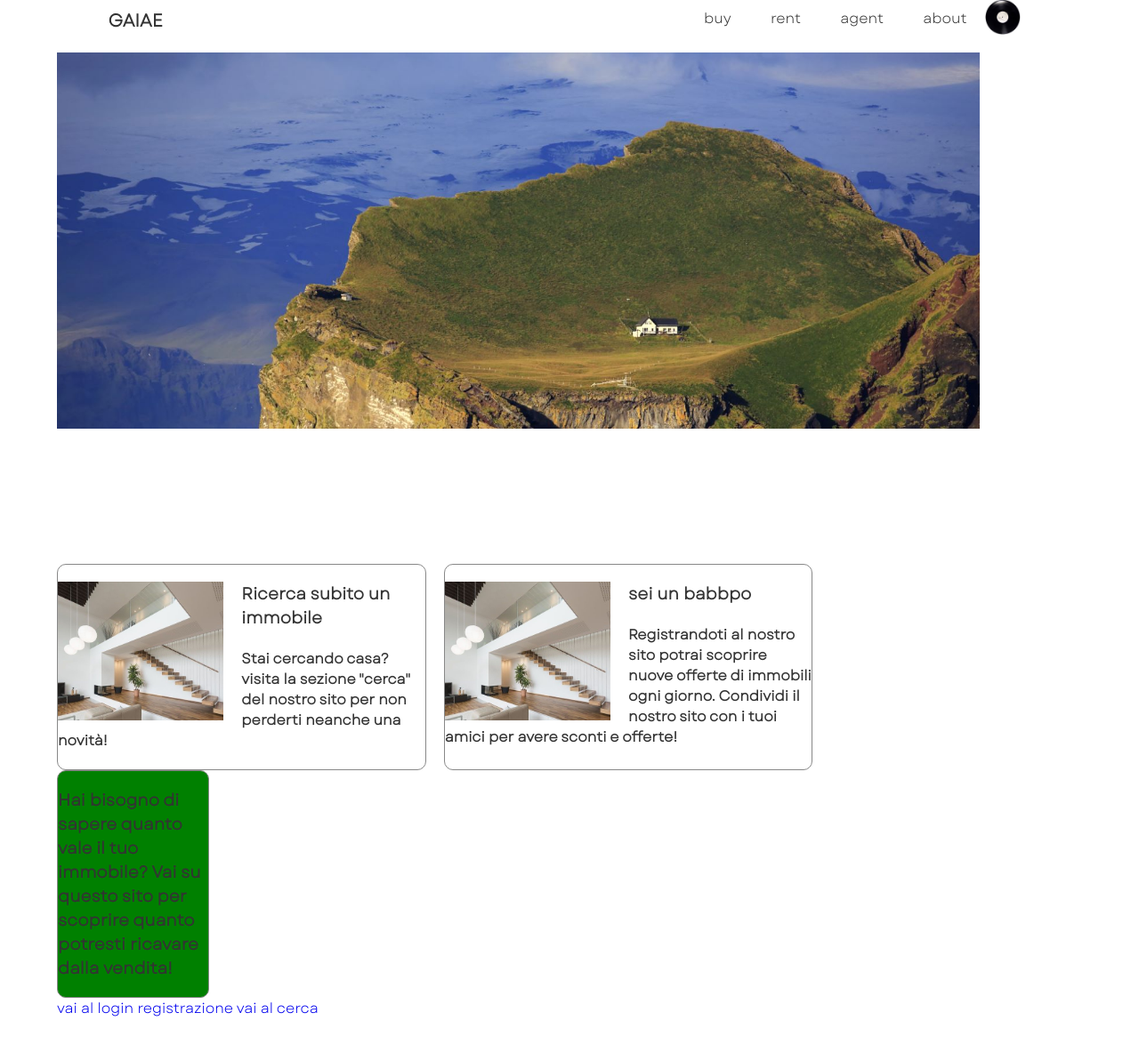
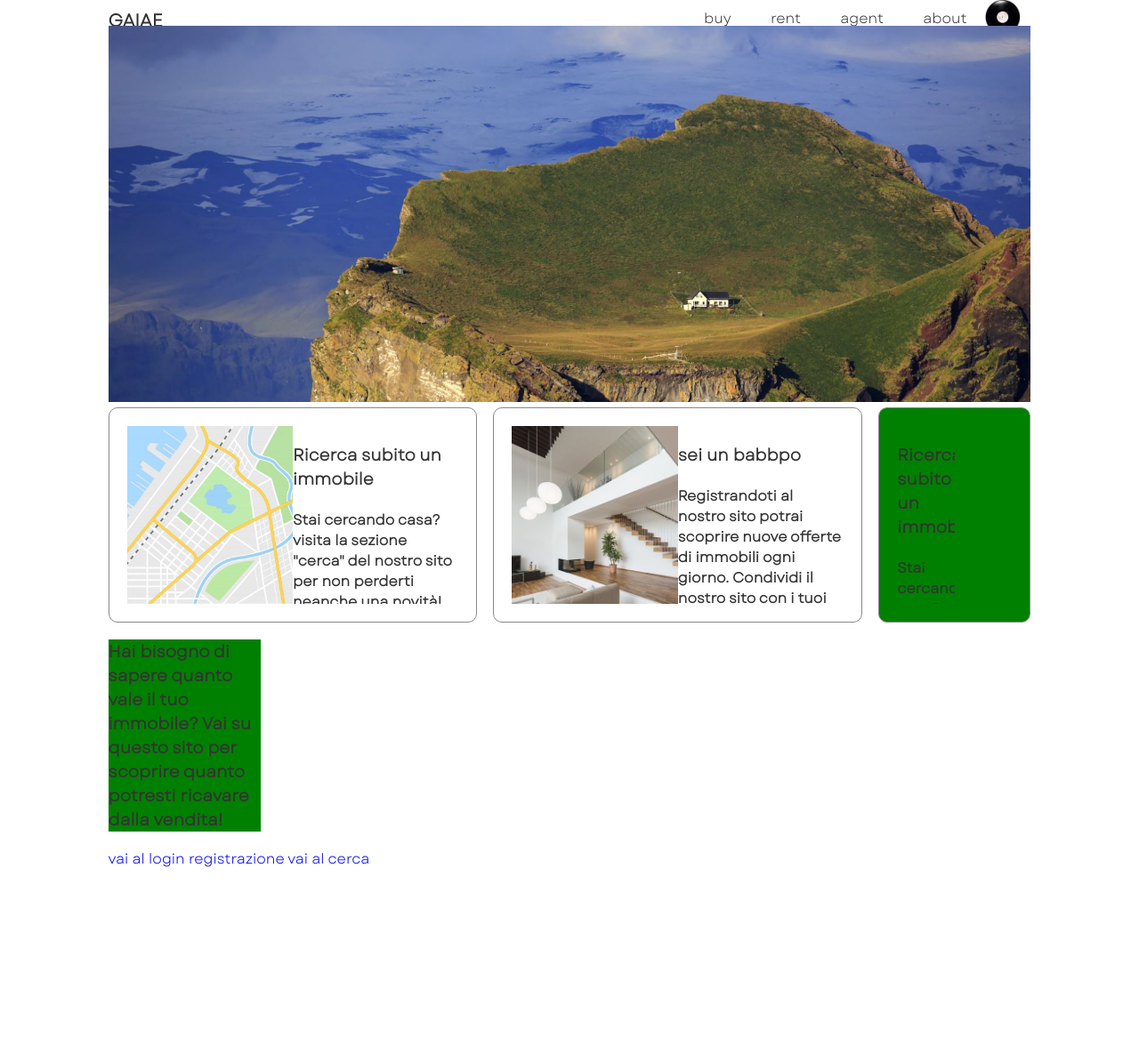
Before and after one commit to gaianour/gaiae2, a PHP site: page / in a window 1280 px wide. Shown: the part 31-1206 px from the top of the page at 89% size. After the commit the page ends 1006 px from the top, so only its background shows below. Run offline with PHP 8.4, Linux system fonts and the light colour scheme.

Commit message:
mega committone

```diff
--- a/index.html
+++ b/index.html
@@ -26,33 +26,41 @@
     </header>
 
     <main>
-        <div class="main__copertina">
-            <img class="w100"src="./immagini/copertina.jpg" alt="copertina">
-            <div class="overlay">
-              <h1>Testo sovrapposto</h1>
-              <p>Descrizione dell'immagine</p>
+        <div><img class="copertina" src="./immagini/copertina.jpg" alt="immagine di copertina"></div>
+
+        <div class="contenuto">
+            <div class="contenuto__item">
+                <div class="contenuto__item__img">
+                    <img class="float-left" src="./immagini/mappa.jpeg" alt="immagine1">
+                </div>
+                <div class="contenuto__item__text">
+                    <h3>Ricerca subito un immobile</h3>
+                    <h4>Stai cercando casa? visita la sezione "cerca" del nostro sito per non perderti neanche una novità!</h4>
+                </div>
             </div>
 
-        <div class="main__contenuto">
-            <div class="main__contenuto__item item40">
-                <div class="main__ct">
-                    <img class="float-left" src="./immagini/index1.jpg" alt="">
-
-                        <h3>Ricerca subito un immobile</h3>
-                        <h4>Stai cercando casa? visita la sezione "cerca" del nostro sito per non perderti neanche una novità!</h4>
-
+            <div class="contenuto__item">
+                <div class="contenuto__item__img">
+                    <img class="float-left" src="./immagini/index1.jpg" alt="immagine2">
                 </div>
-
-            </div>
-            <div class="main__contenuto__item item40">
-                <div class="main__ct">
-                    <img class="float-left" src="./immagini/index1.jpg" alt="">
-
-                        <h3>sei un babbpo</h3>
-                        <h4>Registrandoti al nostro sito potrai scoprire nuove offerte di immobili ogni giorno. Condividi il nostro sito con i tuoi amici per avere sconti e offerte!</h4>
-
+                <div class="contenuto__item__text">
+                    <h3>sei un babbpo</h3>
+                    <h4>Registrandoti al nostro sito potrai scoprire nuove offerte di immobili ogni giorno. Condividi il nostro sito con i tuoi amici per avere sconti e offerte!</h4>
                 </div>
             </div>
+
+            <div class="contenuto__item item20">
+                <div class="contenuto__item__text">
+                    <h3>Ricerca subito un immobile</h3>
+                    <h4>Stai cercando casa? visita la sezione "cerca" del nostro sito per non perderti neanche una novità!</h4>
+                </div>
+            </div>
+        </div>
+
+    </main>
+
+    <main>
+
             <div class="main__contenuto__item item20">
                 <h3>Hai bisogno di sapere quanto vale il tuo immobile?
                 Vai su questo sito per scoprire quanto potresti ricavare dalla vendita!</h3>
--- a/pagine/style.css
+++ b/pagine/style.css
@@ -52,39 +52,12 @@ header .flexbox{width: 100%;}
 .header__img img{width: 40px; height:40px}
 
 /*MAIN*/
+main{width: 90%; margin: auto;}
 
-main{padding: 30px 0px;}
 
-.main__copertina {
-    /* position: relative; */
-    display: inline-block;
+.copertina {
+    width: 100%;
   }
-
-.overlay {
-    /* position: absolute; */
-    bottom: 0;
-    left: 0;
-    color: #fff; /* Imposta il colore del testo */
-    padding: 20px;
-  }
-
-.overlay h1{
-    font-size: 24px;
-    margin-bottom: 10px;
-  }
-
-  .overlay p {
-    font-size: 16px;
-  }
-
-.main__copertina{
-    position: relative;
-    display: inline-block;
-}
-
-.main__copertina{
-    width: 90%;
-    margin: auto;}
 
 h3.header__logo{
     margin: 0px;
@@ -94,16 +67,30 @@ h1.header__login{
     margin: 10px;
     padding: 0px;}
 
-.main__contenuto{
+.contenuto{
     display: flex;
-    flex-wrap: wrap;
     width: 100%;
-
+    justify-content: space-between;
 }
 
-div.main__contenuto__item{
+div.contenuto__item{
     border: 1px solid #888;
     border-radius: 10px 10px;
+    padding: 20px;
+    width: 40%;
+    display: flex;
+}
+div.contenuto__item__img{
+    width: 50%;
+    height: 200px;
+    display: flex;
+    overflow: hidden;
+}
+
+div.contenuto__item__text{
+    width: 50%;
+    height: 200px;
+    overflow: hidden;
 }
 
 div.item40{
@@ -114,19 +101,16 @@ div.item20{
     width: 16.5%;
     background-color: green;}
 
-/* .main__ct{margin: 20px;} */
 
 .float-right{
     float: right;
     width: 50%;}
 
-img.float-left{
+img.floeat_left{
     float: left;
-    width: 50%;
-    padding-right: 20px;
+    width: 100%;
 }
 
-.testo{padding: 20px 80px 20px 80px; text-align: center;}
 
 
 
```
Also changed, not shown: immagini/index1.jpg.
